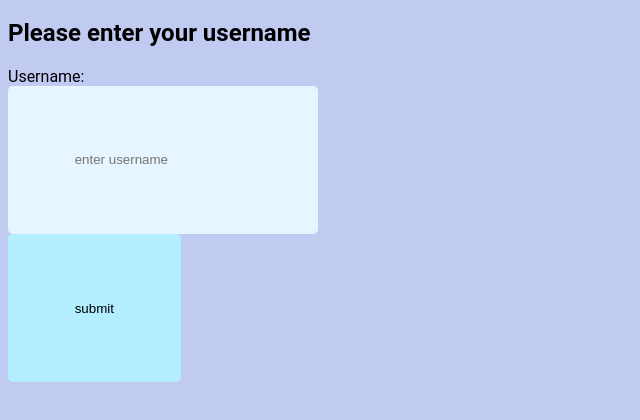
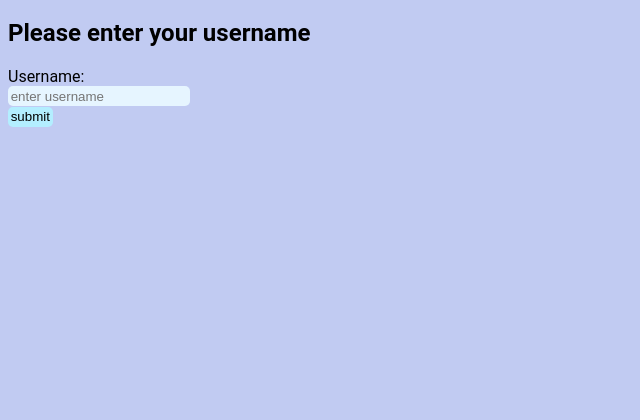
Before and after one commit to GoldenBurritoCode/mijn-first-site, a plain HTML site: page index.html in a window 1280 px wide. Shown: the part 62-482 px from the top of the page, without its empty margins (0-640 px from the left). Drawn offline with Linux system fonts and the light colour scheme.

Commit message:
v1.33 (fixed the bug for real)

```diff
--- a/style.css
+++ b/style.css
@@ -3,7 +3,7 @@
     border-radius: 5px;
     background-color: hsl(193, 100%, 85%);
     border: none;
-    padding: 5em;
+    padding: 0.2em;
     cursor: pointer;
 }
 #mySubmit:hover{
@@ -16,7 +16,7 @@
     border-radius: 5px;
     background-color: rgb(230, 245, 255);
     border: none;
-    padding: 5em;
+    padding: 0.2em;
 }
 body {
     background-color: rgb(193, 203, 242);
```
